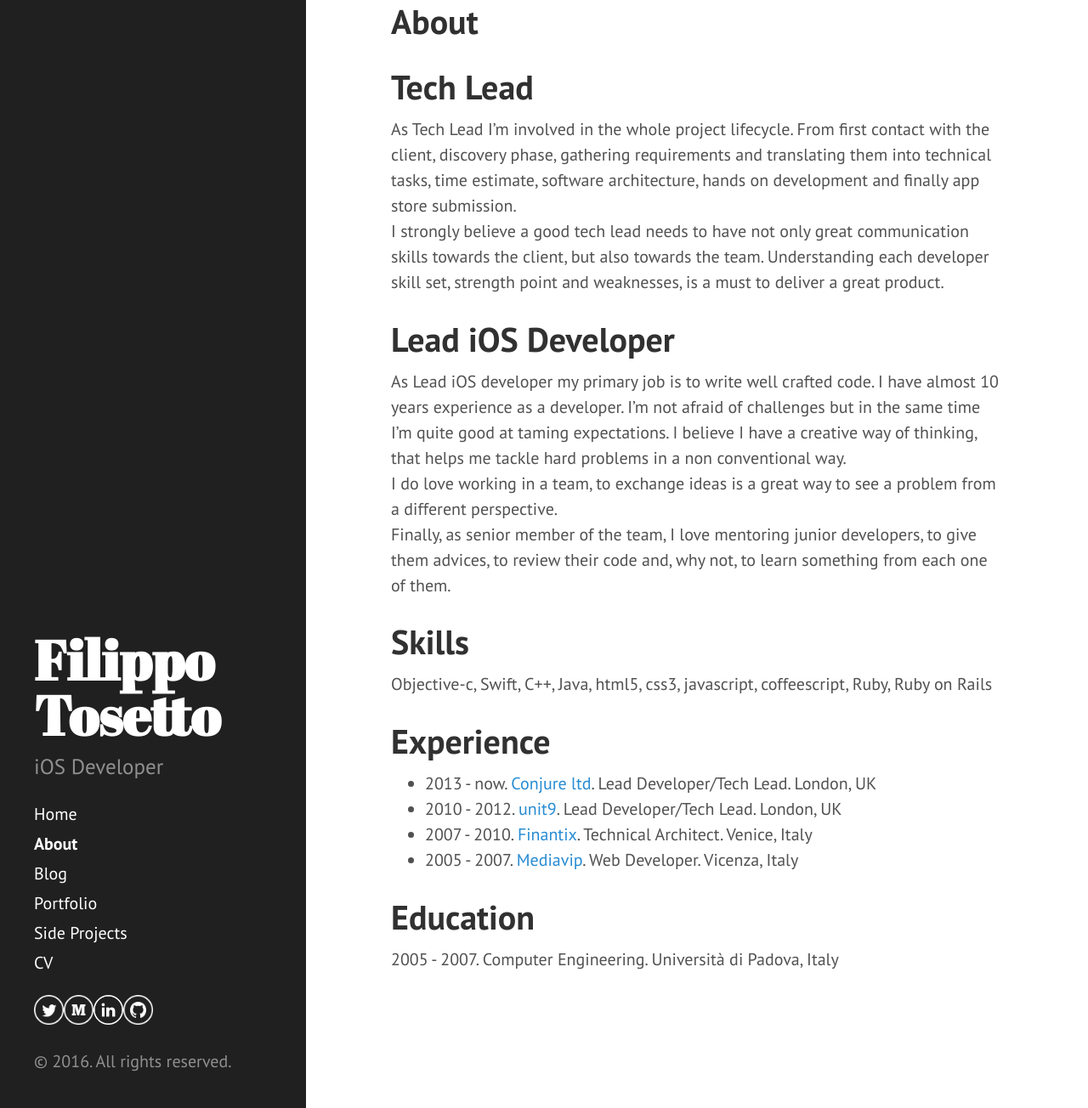
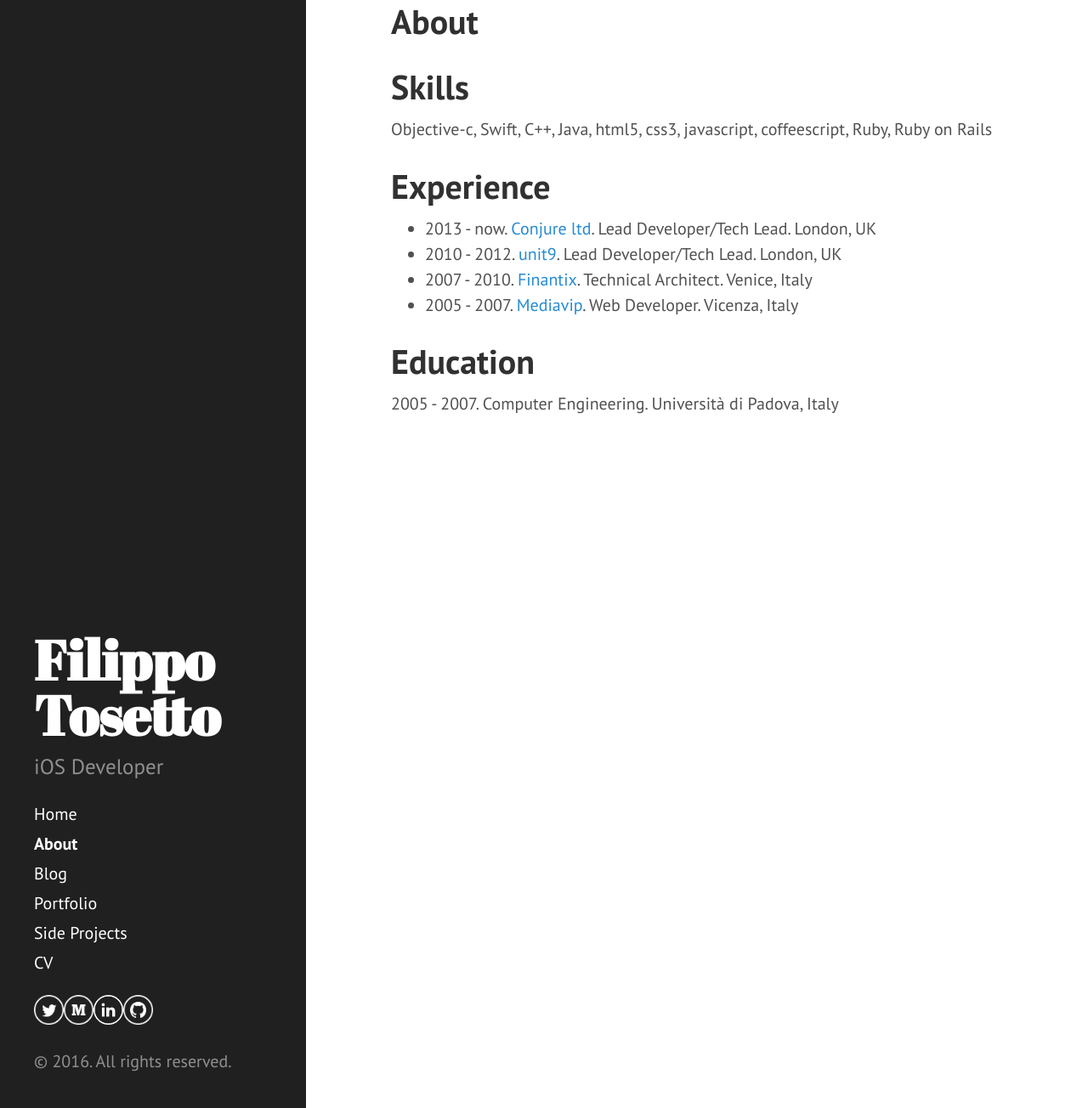
Before and after one commit to filippotosetto/filippotosetto.github.io, a Jekyll site: the page built from about.md, in a window 1280 px wide and 1304 px high. Shown: the whole window at 85% size. Built offline with Jekyll 4.4.1, drawn with Linux system fonts in a browser that asks for light colours.

```diff
--- a/_includes/head.html
+++ b/_includes/head.html
@@ -11,6 +11,7 @@
   <meta name="copyright" content="Filippo Tosetto" />
   <link rel="shortcut icon" href="public/favicon.ico" type="image/x-icon" />
 
+<meta name="google-site-verification" content="0g_dXd_HABHEcro4ybbrZOF-93cAPMbgbMo9ArWaYY8" />
   <title>
     {% if page.title == "Home" %}
       {{ site.title }} &middot; {{ site.tagline }}
--- a/about.md
+++ b/about.md
@@ -2,16 +2,6 @@
 layout: page
 title: About
 ---
-
-<!-- <p>I am a London-based freelance iOS, watchOS, and tvOS Developer and mobile tech consultant.</p>
-<p>I've been writing software for nearly 10 years with a wealth of experience with both big brands and small businesses.</p>
-<p>I value top-notch design just as much as high-quality, well-architected code. I have a deep passion for UX design and a maniacal attention to details.</p> -->
-
-# Tech Lead
-As Tech Lead I'm involved in the whole project lifecycle. From first contact with the client, discovery phase, gathering requirements and translating them into technical tasks, time estimate, software architecture, hands on development and finally app store submission.<br /> I strongly believe a good tech lead needs to have not only great communication skills towards the client, but also towards the team. Understanding each developer skill set, strength point and weaknesses, is a must to deliver a great product.
-
-# Lead iOS Developer
-As Lead iOS developer my primary job is to write well crafted code. I have almost 10 years experience as a developer. I'm not afraid of challenges but in the same time I'm quite good at taming expectations. I believe I have a creative way of thinking, that helps me tackle hard problems in a non conventional way. <br />I do love working in a team, to exchange ideas is a great way to see a problem from a different perspective. <br /> Finally, as senior member of the team, I love mentoring junior developers, to give them advices, to review their code and, why not, to learn something from each one of them.
 
 # Skills
 Objective-c, Swift, C++, Java, html5, css3, javascript, coffeescript, Ruby, Ruby on Rails
```
